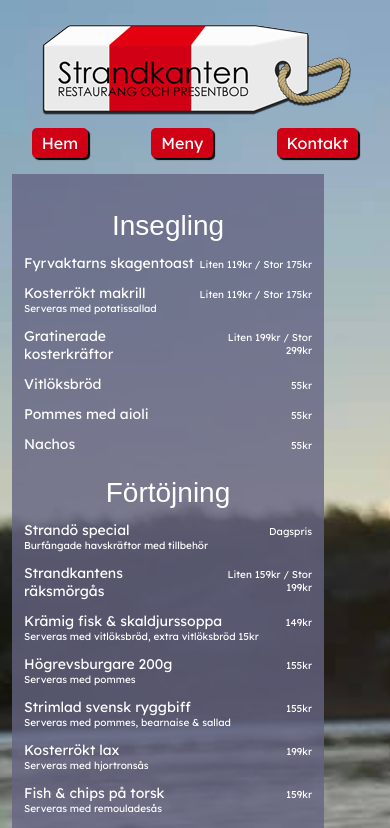
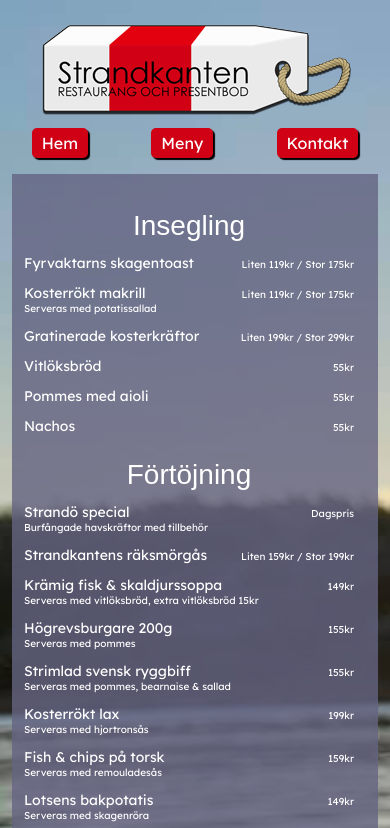
Before and after one commit to LisaStur/kanten, a React (Create React App) app: page /menue in a window 390 px wide. Shown: the top 828 px of the page. Built offline with nearby package versions, Linux system fonts and the light colour scheme; a web font is replaced by a local one.

Commit message:
Updating responsiveness

```diff
--- a/src/components/Meny.js
+++ b/src/components/Meny.js
@@ -148,7 +148,6 @@ export const Meny = () => {
         </EachEntry>
       </BigScreen>
       <BigScreen>
-
         <MenyHeader>Dryck</MenyHeader>
         <DrinkHeader>Öl</DrinkHeader>
         <EachEntry>
@@ -321,13 +320,18 @@ const MenySection = styled.section`
   display: flex;
   flex-direction: column;
   margin: 12px;
-  padding: 12px 0;
+  padding: 12px 12px 0 0;
   background-color: rgba(100,100,130, 0.8);
-  width: 80%;
+
+  @media (min-width: 668px) {
+    justify-content: space-between;
+    width: 100%;
+  }
 
   @media (min-width: 1024px) {
     flex-direction: row;
     justify-content: space-evenly;
+    width: 80%;
   }
 `
 const BigScreen = styled.div`
```
